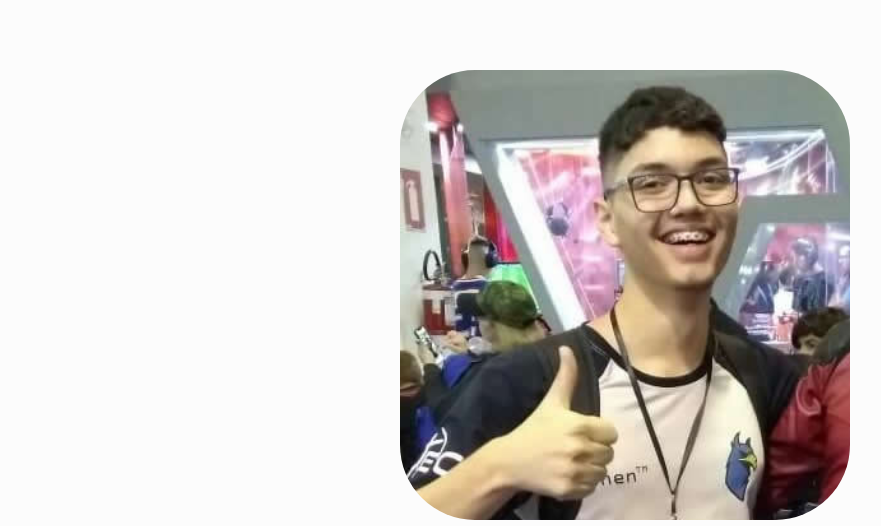
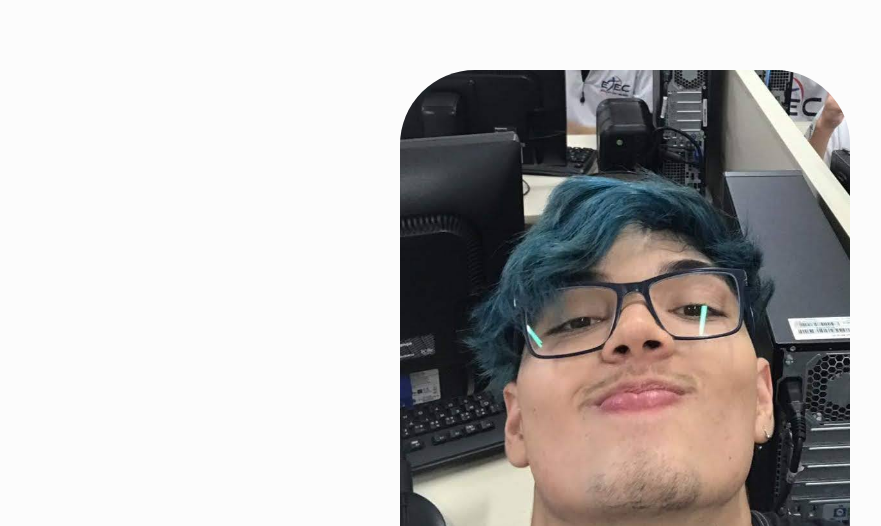
Before and after one commit to ArikBartzadok/my-portfolio, a Gatsby site: page /about in a window 1280 px wide. Shown: the part 274-800 px from the top of the page, without its empty margins (15-896 px from the left). Built offline with nearby package versions, Linux system fonts and the light colour scheme; Gatsby itself is replaced by a stand-in of ours.

Commit message:
profile photo update

```diff
--- a/src/pages/about.js
+++ b/src/pages/about.js
@@ -129,7 +129,7 @@ export default About;
 
 export const query = graphql`
   query {
-    profile: file(relativePath: { eq: "assets/images/diogo.jpg" }) {
+    profile: file(relativePath: { eq: "assets/images/diogo_new.jpg" }) {
       childImageSharp {
         fluid(maxWidth: 1400) {
           ...GatsbyImageSharpFluid_withWebp
```
Also changed, not shown: siteConfig.js (line endings or trailing spaces), src/assets/images/diogo_new.jpg (added).
